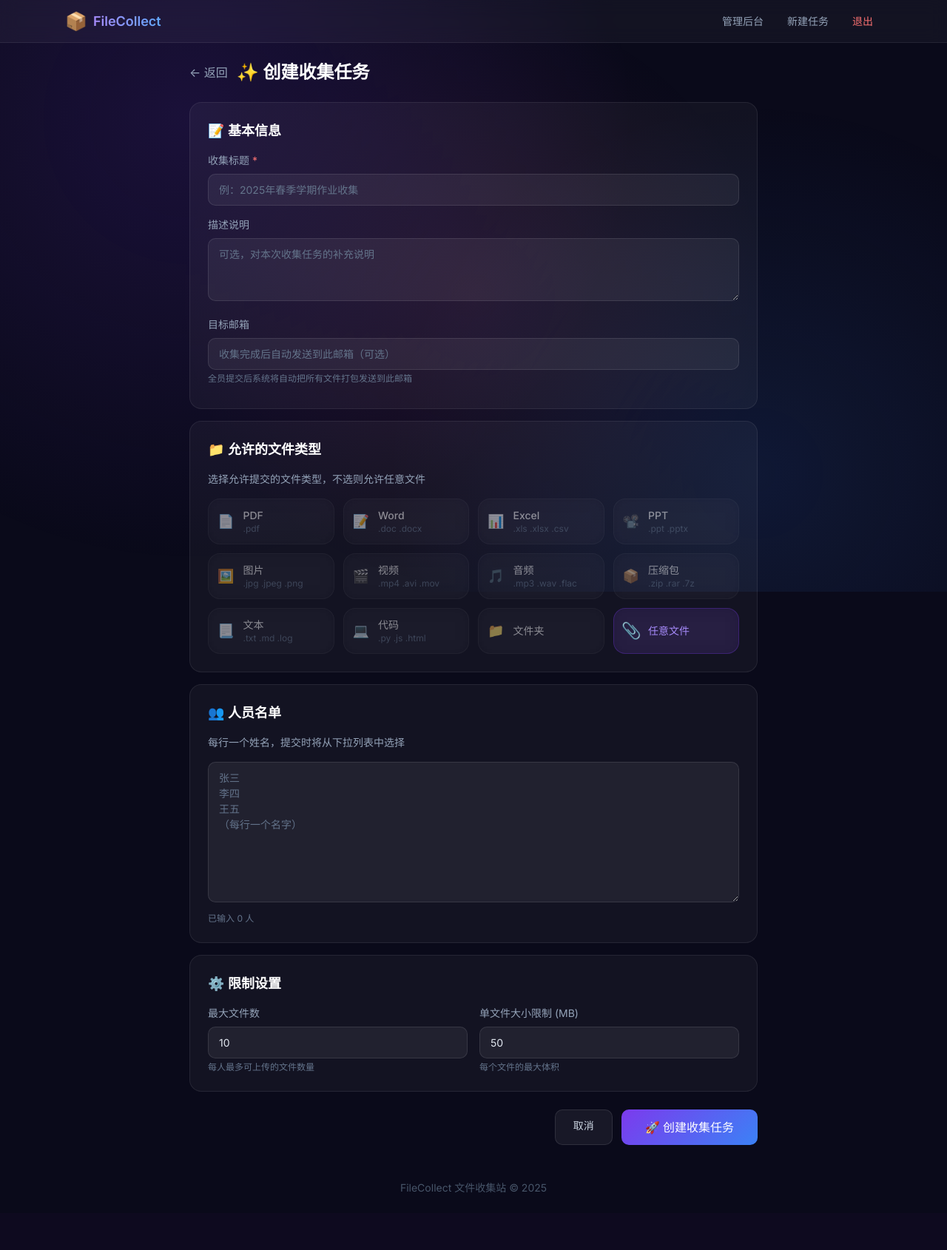
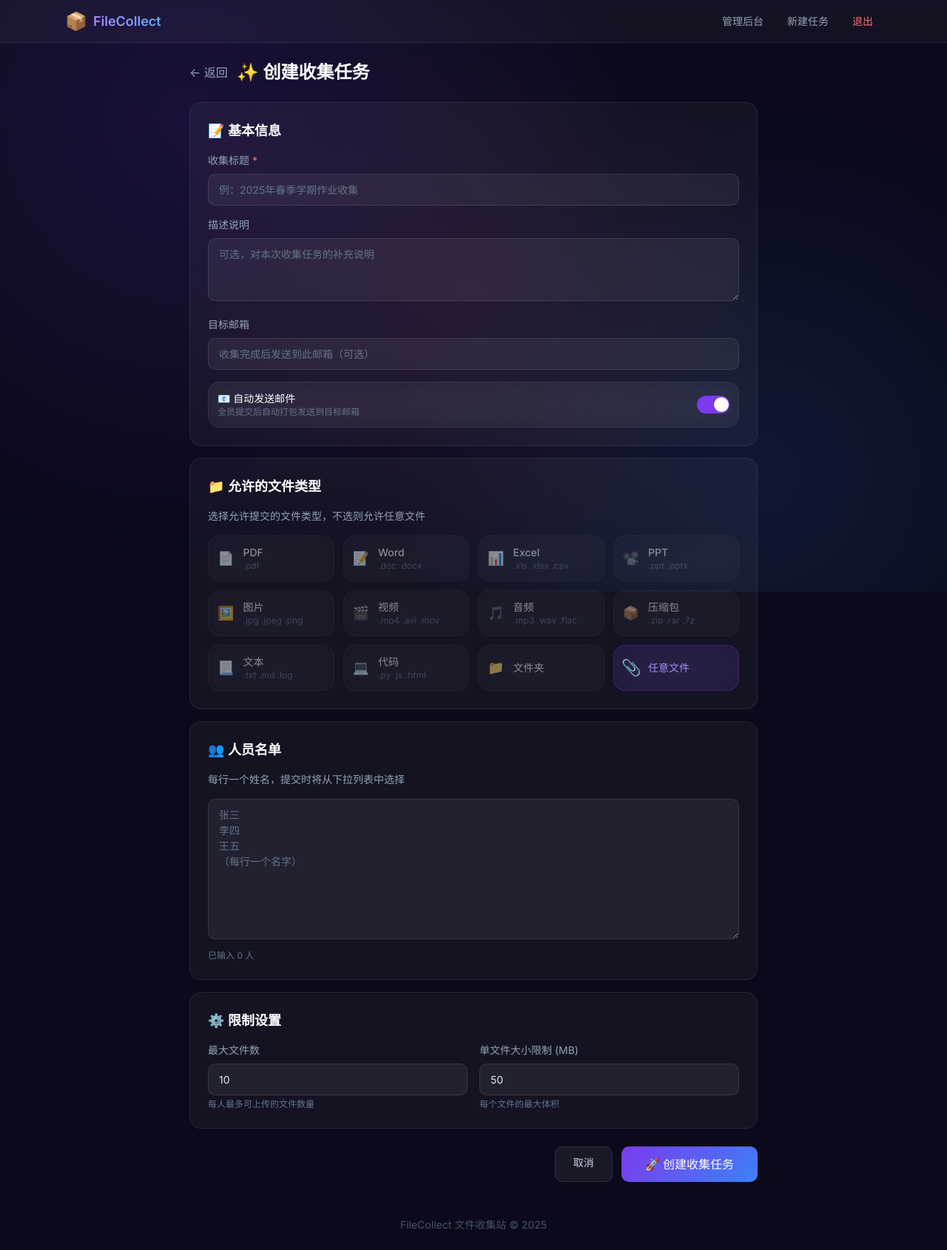
Before and after one commit to 2060515070-afk/file-collect, a Flask app: page /admin/create in a window 1280 px wide. Shown: the whole page at 74% size. Before the commit the page ends 1612 px from the top, so only its background shows below. Run offline with Flask 3, Linux system fonts and the light colour scheme; the visitor is signed in with stand-in values (Sample User, id 1); some libraries are stand-ins or nearby versions.

Commit message:
feat: 添加自动发邮件开关，创建收集表时可自主选择

```diff
--- a/app.py
+++ b/app.py
@@ -142,6 +142,7 @@ def get_collection(collection_id):
                     'created_at': row.get('created_at', ''),
                     'emailed': row.get('emailed', False),
                     'emailed_at': row.get('emailed_at'),
+                    'auto_email': row.get('auto_email', False),
                 }
         except Exception as e:
             print(f'[get_collection] Supabase error: {e}')
@@ -241,6 +242,10 @@ def check_and_auto_email(collection_id):
     """检查是否所有人都已提交，如果是则自动发送邮件"""
     collection = get_collection(collection_id)
     if not collection or collection.get('emailed'):
+        return
+
+    # 检查是否开启了自动发邮件
+    if not collection.get('auto_email'):
         return
 
     people = collection.get('people', [])
@@ -417,6 +422,7 @@ def admin_create():
         people_raw = request.form.get('people', '').strip()
         max_files = int(request.form.get('max_files', 10))
         max_size_mb = int(request.form.get('max_size_mb', 50))
+        auto_email = bool(request.form.get('auto_email'))
 
         if not title:
             flash('请输入收集标题', 'error')
@@ -452,6 +458,7 @@ def admin_create():
             'created_at': datetime.now().isoformat(),
             'emailed': False,
             'emailed_at': None,
+            'auto_email': auto_email,
         }
 
         data = load_data()
--- a/supabase_client.py
+++ b/supabase_client.py
@@ -66,6 +66,7 @@ def get_all_collections():
             'created_at': row.get('created_at', ''),
             'emailed': row.get('emailed', False),
             'emailed_at': row.get('emailed_at'),
+            'auto_email': row.get('auto_email', False),
         }
     return collections
 
@@ -84,6 +85,7 @@ def save_collection(collection):
         'created_at': collection.get('created_at', ''),
         'emailed': collection.get('emailed', False),
         'emailed_at': collection.get('emailed_at'),
+        'auto_email': collection.get('auto_email', False),
     }
     # 先尝试 insert，如果冲突则 update
     result = _request('POST', TABLE_NAME, row)
--- a/templates/admin_create.html
+++ b/templates/admin_create.html
@@ -44,8 +44,21 @@
             <div class="mb-2">
                 <label class="block text-sm text-slate-400 mb-2">目标邮箱</label>
                 <input type="email" name="target_email" class="input-field"
-                       placeholder="收集完成后自动发送到此邮箱（可选）">
-                <p class="text-xs text-slate-500 mt-1">全员提交后系统将自动把所有文件打包发送到此邮箱</p>
+                       placeholder="收集完成后发送到此邮箱（可选）">
+            </div>
+
+            <div class="flex items-center justify-between mt-4 p-3 glass">
+                <div>
+                    <div class="text-sm text-white font-medium">📧 自动发送邮件</div>
+                    <div class="text-xs text-slate-500">全员提交后自动打包发送到目标邮箱</div>
+                </div>
+                <label class="relative inline-flex items-center cursor-pointer">
+                    <input type="checkbox" name="auto_email" value="1" class="sr-only peer" checked id="autoEmailToggle">
+                    <div class="w-11 h-6 bg-white/10 rounded-full peer peer-checked:bg-violet-600 transition-colors
+                                after:content-[''] after:absolute after:top-[2px] after:left-[2px]
+                                after:bg-white after:rounded-full after:h-5 after:w-5 after:transition-all
+                                peer-checked:after:translate-x-full"></div>
+                </label>
             </div>
         </div>
 
```
